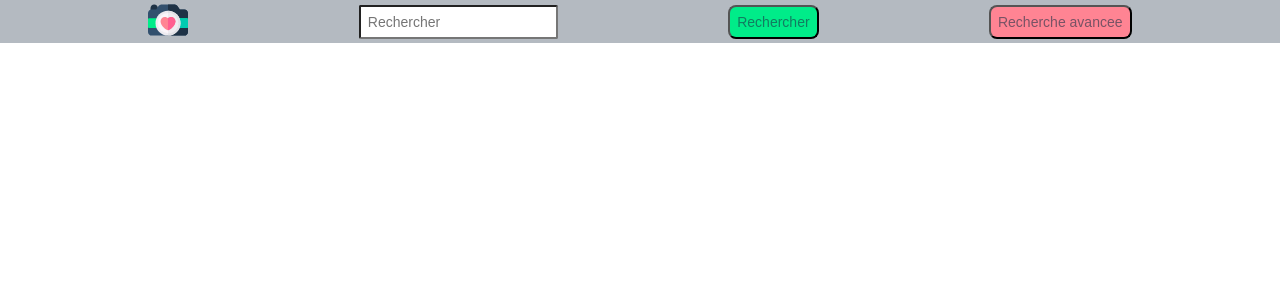
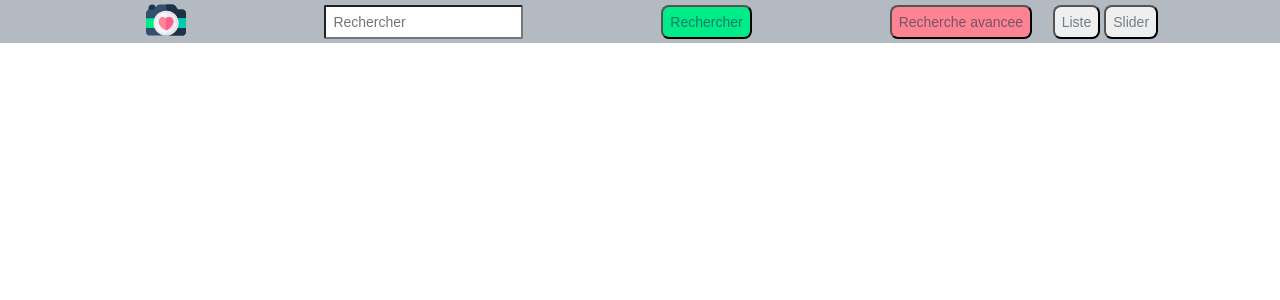
Before and after one commit to Johanna1506/flick-angular, an Angular app: page / in a window 1280 px wide. Shown: the top 300 px of the page. Built offline with nearby package versions, Linux system fonts and the light colour scheme.

Commit message:
passage de mosaique a slider

```diff
--- a/src/app/app.component.html
+++ b/src/app/app.component.html
@@ -1,5 +1,5 @@
-<app-search (sendUrls)="forwardUrls($event)"></app-search>
+<app-search (sendUrls)="forwardUrls($event)" (sendView)="forwardView($event)"></app-search>
 
 <router-outlet></router-outlet>
 
-<app-images [urlImages]="urlImages"></app-images>
+<app-images [urlImages]="urlImages" [view] = "view"></app-images>
--- a/src/app/app.component.ts
+++ b/src/app/app.component.ts
@@ -1,4 +1,4 @@
-import {Component, EventEmitter, Output} from '@angular/core';
+import {Component} from '@angular/core';
 
 @Component({
   selector: 'app-root',
@@ -8,8 +8,12 @@ import {Component, EventEmitter, Output} from '@angular/core';
 export class AppComponent {
   title = 'flickr';
   urlImages: {} = [];
+  view: string;
 
   forwardUrls(urlImages: {}): void {
     this.urlImages = urlImages;
   }
+  forwardView(view: string): void {
+    this.view = view;
+  }
 }
--- a/src/app/detail/detail.component.html
+++ b/src/app/detail/detail.component.html
@@ -1,2 +1,2 @@
-<h2>Nom de l'auteur: {{imgData.owner.realname}}</h2>
-<h2>Date de publication : {{imgData.dates.taken | date: 'shortDate'}} </h2>
+<!--<h2>Nom de l'auteur: {{imgData.owner.realname}}</h2>-->
+<!--<h2>Date de publication : {{imgData.dates.taken | date: 'shortDate'}} </h2>-->
--- a/src/app/detail/detail.component.ts
+++ b/src/app/detail/detail.component.ts
@@ -1,5 +1,5 @@
 import { Component, OnInit } from '@angular/core';
-import { Router, ActivatedRoute, ParamMap } from '@angular/router';
+import { Router, ActivatedRoute } from '@angular/router';
 import { Observable } from 'rxjs';
 import {ImagesService} from '../images.service';
 
--- a/src/app/images.service.ts
+++ b/src/app/images.service.ts
@@ -1,10 +1,7 @@
 import { Injectable } from '@angular/core';
 
-import { HttpClient, HttpParams } from '@angular/common/http';
-import { HttpHeaders } from '@angular/common/http';
-import { HttpErrorResponse} from '@angular/common/http';
+import { HttpClient } from '@angular/common/http';
 import { Observable } from 'rxjs';
-import { catchError} from 'rxjs/operators';
 
 const apikey = 'd3e6629530f0590b0667b06647ce4c39';
 
--- a/src/app/images/images.component.html
+++ b/src/app/images/images.component.html
@@ -1,5 +1,8 @@
-<div class="wrapImage">
+<div class="wrapImage" *ngIf="view == 'list'">
   <div  *ngFor="let url of urlImages | keyvalue">
     <span (click)="showDetails(url.key)"><img src={{url.value}}></span>
   </div>
 </div>
+<div class="" *ngIf="view == 'slider'">
+  coucou
+</div>
--- a/src/app/images/images.component.ts
+++ b/src/app/images/images.component.ts
@@ -1,8 +1,5 @@
 import {Component, OnInit, Input } from '@angular/core';
 import {ActivatedRoute, Router} from '@angular/router';
-import { Observable } from 'rxjs';
-import { switchMap } from 'rxjs/operators';
-import {ImagesService} from '../images.service';
 
 @Component({
   selector: 'app-images',
@@ -14,6 +11,7 @@ export class ImagesComponent implements OnInit {
   @Input() urlImages: {};
   selectedId: string;
   imgData: object;
+  @Input() view: string;
 
   constructor(private route: ActivatedRoute, private router: Router) {}
 
--- a/src/app/search/search.component.html
+++ b/src/app/search/search.component.html
@@ -5,6 +5,10 @@
       <li class=""><input type="text" class="search" label="search" placeholder="Rechercher" [(ngModel)]="userTags" /></li>
       <li class=""><button class="btn-header green" (click)="search()">Rechercher</button></li>
       <li class=""><button class="btn-header pink" (click)="toggleAdvanced()">Recherche avancee</button></li>
+    </ul>
+    <ul class="menu1 bdesktop5 flex-between">
+      <li class=""><button class="btn-header white" (click)="activateListView()">Liste</button></li>
+      <li class=""><button class="btn-header white" (click)="activateSliderView()">Slider</button></li>
     </ul>
   </nav>
 </header>
--- a/src/app/search/search.component.ts
+++ b/src/app/search/search.component.ts
@@ -10,6 +10,7 @@ import {Router} from '@angular/router';
 export class SearchComponent implements OnInit {
 
   advanced: boolean = false;
+  view: string = "list";
   userTags: string;
   tailleImg: string = '';
   dateMin: string = '';
@@ -18,6 +19,7 @@ export class SearchComponent implements OnInit {
   inGallery: boolean = false;
   userQueryString: string = '';
   @Output() sendUrls = new EventEmitter<object>();
+  @Output() sendView = new EventEmitter<string>();
 
   urlImages: {} = [];
 
@@ -92,4 +94,14 @@ export class SearchComponent implements OnInit {
     this.advanced = !this.advanced;
   }
 
+  activateListView(): void {
+    this.view = 'list';
+    this.sendView.emit(this.view);
+  }
+
+  activateSliderView(): void {
+    this.view = 'slider';
+    this.sendView.emit(this.view);
+  }
+
 }
```
